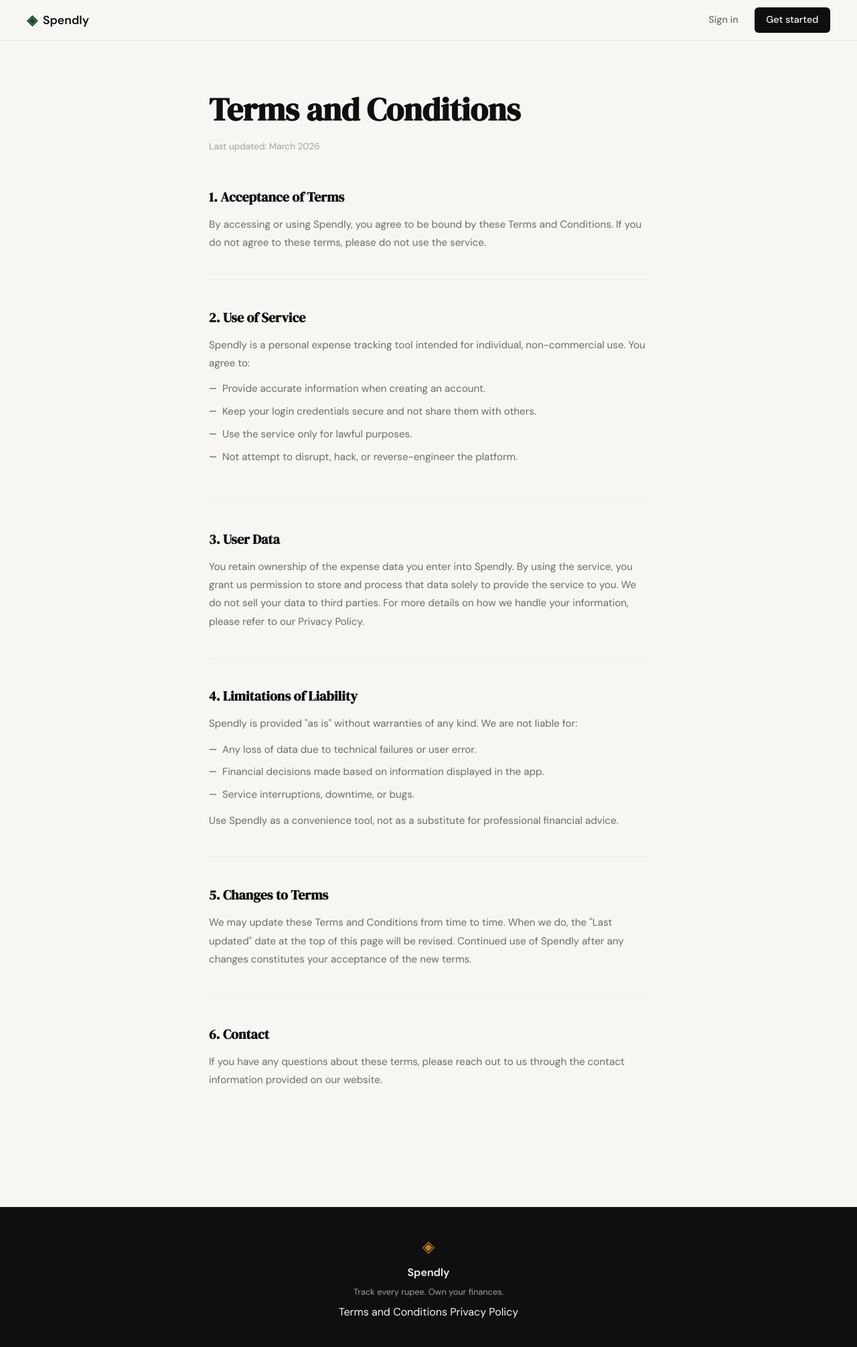
After one commit to gokulrejith/spendly, a Flask app: page /terms in a window 1280 px wide. The commit adds this page. Shown: the whole page at 67% size. Run offline with Flask 3, Linux system fonts and the light colour scheme.

Commit message:
add terms and privacy links to footer

```diff
--- a/app.py
+++ b/app.py
@@ -20,6 +20,11 @@ def register():
 @app.route("/login")
 def login():
     return render_template("login.html")
+
+
+@app.route("/terms")
+def terms():
+    return render_template("terms.html")
 
 
 # ------------------------------------------------------------------ #
--- a/static/css/style.css
+++ b/static/css/style.css
@@ -508,6 +508,81 @@ a { color: inherit; text-decoration: none; }
 }
 
 /* ------------------------------------------------------------------ */
+/* Legal pages (Terms, Privacy)                                        */
+/* ------------------------------------------------------------------ */
+
+.legal-page {
+    padding: 4rem 2rem 6rem;
+    max-width: 720px;
+    margin: 0 auto;
+}
+
+.legal-title {
+    font-family: var(--font-display);
+    font-size: clamp(2rem, 4vw, 3rem);
+    color: var(--ink);
+    margin-bottom: 0.4rem;
+}
+
+.legal-updated {
+    font-size: 0.85rem;
+    color: var(--ink-faint);
+    margin-bottom: 3rem;
+}
+
+.legal-section {
+    margin-bottom: 2.5rem;
+    padding-bottom: 2.5rem;
+    border-bottom: 1px solid var(--border-soft);
+}
+
+.legal-section:last-child {
+    border-bottom: none;
+}
+
+.legal-section h2 {
+    font-family: var(--font-display);
+    font-size: 1.25rem;
+    color: var(--ink);
+    margin-bottom: 0.75rem;
+}
+
+.legal-section p {
+    font-size: 0.95rem;
+    color: var(--ink-muted);
+    line-height: 1.8;
+    margin-bottom: 0.75rem;
+}
+
+.legal-section p:last-child {
+    margin-bottom: 0;
+}
+
+.legal-section ul {
+    list-style: none;
+    margin: 0.75rem 0;
+    display: flex;
+    flex-direction: column;
+    gap: 0.5rem;
+}
+
+.legal-section ul li {
+    font-size: 0.95rem;
+    color: var(--ink-muted);
+    line-height: 1.7;
+    padding-left: 1.25rem;
+    position: relative;
+}
+
+.legal-section ul li::before {
+    content: '—';
+    position: absolute;
+    left: 0;
+    color: var(--accent);
+    font-size: 0.85rem;
+}
+
+/* ------------------------------------------------------------------ */
 /* Responsive                                                          */
 /* ------------------------------------------------------------------ */
 
--- a/templates/base.html
+++ b/templates/base.html
@@ -35,7 +35,7 @@
             <span class="footer-name">Spendly</span>
             <p class="footer-copy">Track every rupee. Own your finances.</p>
             <div class="footer-links">
-                <a href="#">Terms and Conditions</a>
+                <a href="{{ url_for('terms') }}">Terms and Conditions</a>
                 <a href="#">Privacy Policy</a>
             </div>
         </div>
--- /dev/null
+++ b/templates/terms.html
@@ -0,0 +1,56 @@
+{% extends "base.html" %}
+
+{% block title %}Terms and Conditions — Spendly{% endblock %}
+
+{% block content %}
+
+<section class="legal-page">
+    <div class="legal-inner">
+        <h1 class="legal-title">Terms and Conditions</h1>
+        <p class="legal-updated">Last updated: March 2026</p>
+
+        <div class="legal-section">
+            <h2>1. Acceptance of Terms</h2>
+            <p>By accessing or using Spendly, you agree to be bound by these Terms and Conditions. If you do not agree to these terms, please do not use the service.</p>
+        </div>
+
+        <div class="legal-section">
+            <h2>2. Use of Service</h2>
+            <p>Spendly is a personal expense tracking tool intended for individual, non-commercial use. You agree to:</p>
+            <ul>
+                <li>Provide accurate information when creating an account.</li>
+                <li>Keep your login credentials secure and not share them with others.</li>
+                <li>Use the service only for lawful purposes.</li>
+                <li>Not attempt to disrupt, hack, or reverse-engineer the platform.</li>
+            </ul>
+        </div>
+
+        <div class="legal-section">
+            <h2>3. User Data</h2>
+            <p>You retain ownership of the expense data you enter into Spendly. By using the service, you grant us permission to store and process that data solely to provide the service to you. We do not sell your data to third parties. For more details on how we handle your information, please refer to our Privacy Policy.</p>
+        </div>
+
+        <div class="legal-section">
+            <h2>4. Limitations of Liability</h2>
+            <p>Spendly is provided "as is" without warranties of any kind. We are not liable for:</p>
+            <ul>
+                <li>Any loss of data due to technical failures or user error.</li>
+                <li>Financial decisions made based on information displayed in the app.</li>
+                <li>Service interruptions, downtime, or bugs.</li>
+            </ul>
+            <p>Use Spendly as a convenience tool, not as a substitute for professional financial advice.</p>
+        </div>
+
+        <div class="legal-section">
+            <h2>5. Changes to Terms</h2>
+            <p>We may update these Terms and Conditions from time to time. When we do, the "Last updated" date at the top of this page will be revised. Continued use of Spendly after any changes constitutes your acceptance of the new terms.</p>
+        </div>
+
+        <div class="legal-section">
+            <h2>6. Contact</h2>
+            <p>If you have any questions about these terms, please reach out to us through the contact information provided on our website.</p>
+        </div>
+    </div>
+</section>
+
+{% endblock %}
```
